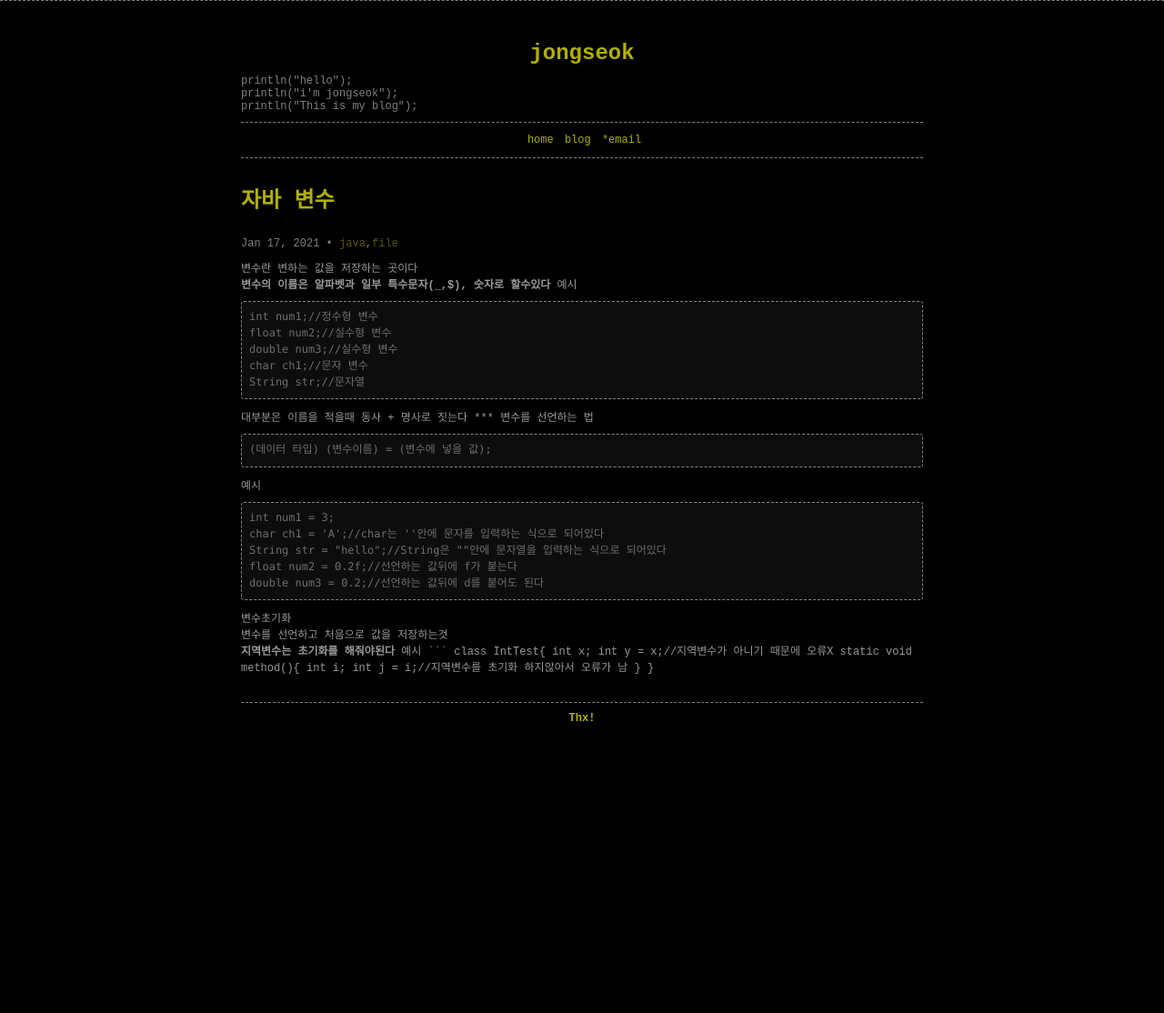
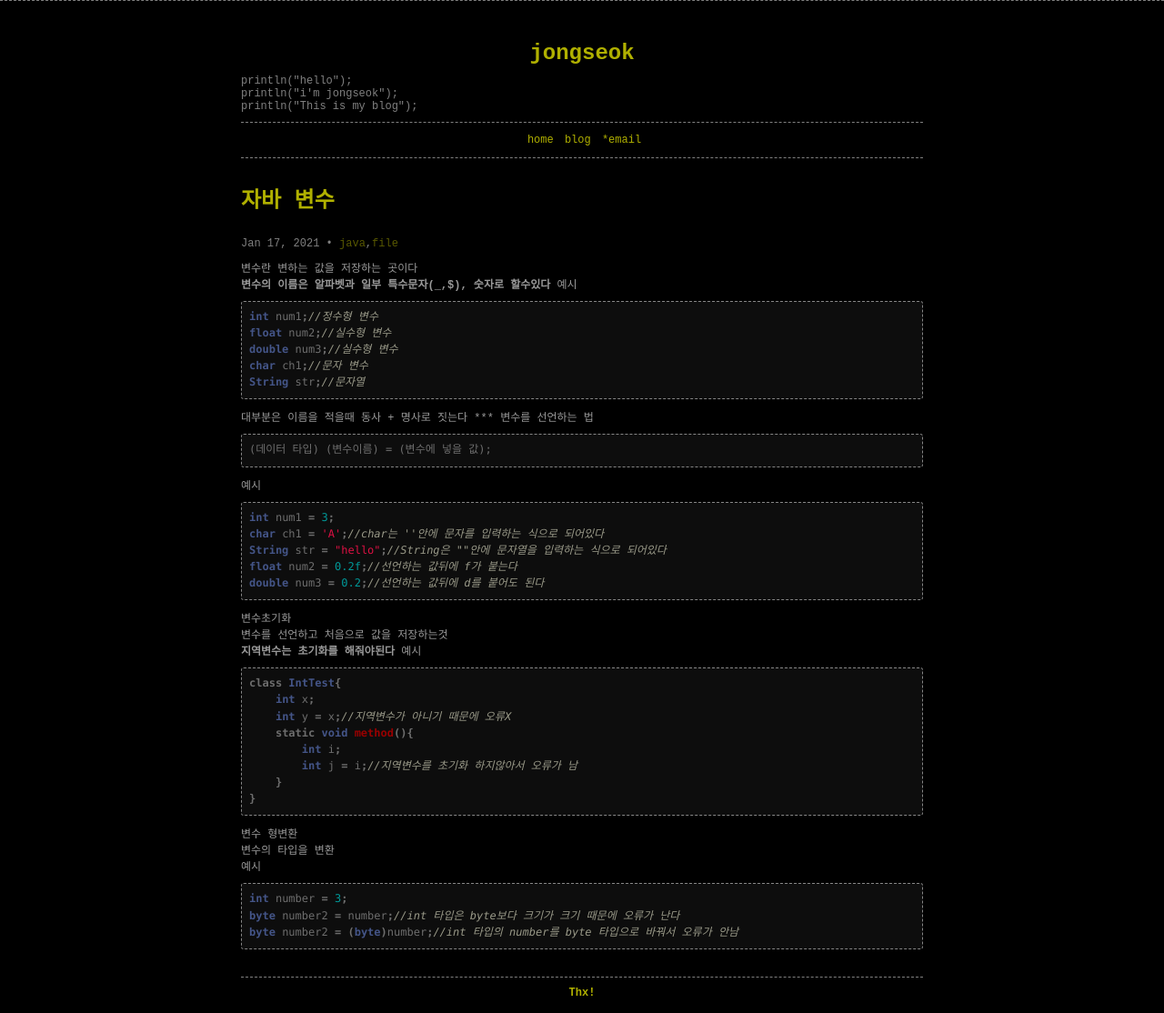
Before and after one commit to jongseok6598/blog, a Jekyll site: the page built from _posts/2020/2021-01-17-자바변수.md, in a window 1280 px wide. Shown: the whole page at 91% size. Built offline with Jekyll 4.4.1, drawn with Linux system fonts in a browser that asks for light colours; comment, search, counter and statistics services are not loaded; before the commit the page ends 900 px from its top, so only the background shows below that.

Commit message:
variable type

````diff
--- a/_posts/2020/2021-01-17-자바변수.md
+++ b/_posts/2020/2021-01-17-자바변수.md
@@ -11,7 +11,7 @@ tags:
 변수란 변하는 값을 저장하는 곳이다
 __변수의 이름은 알파벳과 일부 특수문자(_,$), 숫자로 할수있다__
 예시
-```
+```java
 int num1;//정수형 변수
 float num2;//실수형 변수
 double num3;//실수형 변수
@@ -25,7 +25,7 @@ String str;//문자열
 (데이터 타입) (변수이름) = (변수에 넣을 값);
 ```
 예시
-```
+```java
 int num1 = 3;
 char ch1 = 'A';//char는 ''안에 문자를 입력하는 식으로 되어있다
 String str = "hello";//String은 ""안에 문자열을 입력하는 식으로 되어있다
@@ -36,7 +36,7 @@ double num3 = 0.2;//선언하는 값뒤에 d를 붙어도 된다
 변수를 선언하고 처음으로 값을 저장하는것
 __지역변수는 초기화를 해줘야된다__
 예시
-```
+```java
 class IntTest{
     int x;
     int y = x;//지역변수가 아니기 때문에 오류X
@@ -45,3 +45,12 @@ class IntTest{
         int j = i;//지역변수를 초기화 하지않아서 오류가 남
     }
 }
+```
+변수 형변환
+변수의 타입을 변환
+예시
+```java
+int number = 3;
+byte number2 = number;//int 타입은 byte보다 크기가 크기 때문에 오류가 난다
+byte number2 = (byte)number;//int 타입의 number를 byte 타입으로 바꿔서 오류가 안남
+```
````
Also changed, not shown: _posts/2020/2021-03-14 springApi.md (+15 -5 lines).
